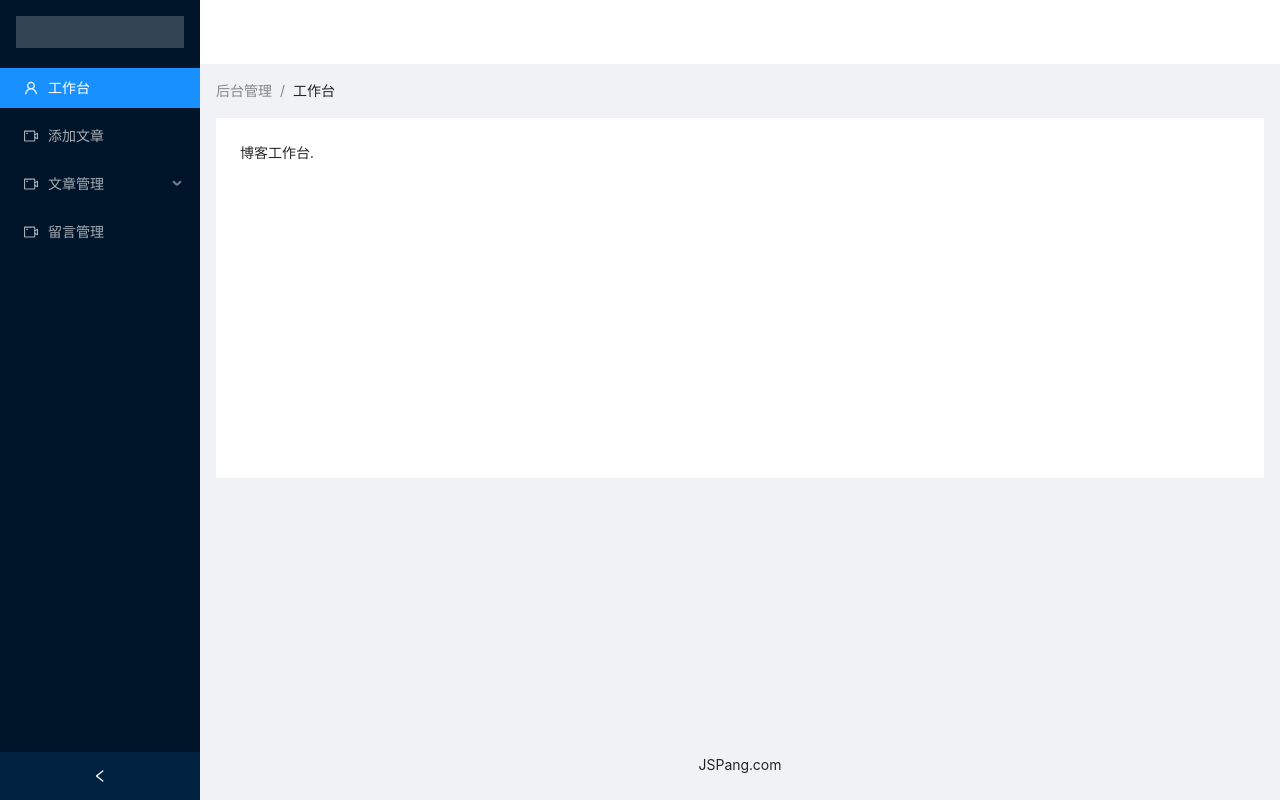
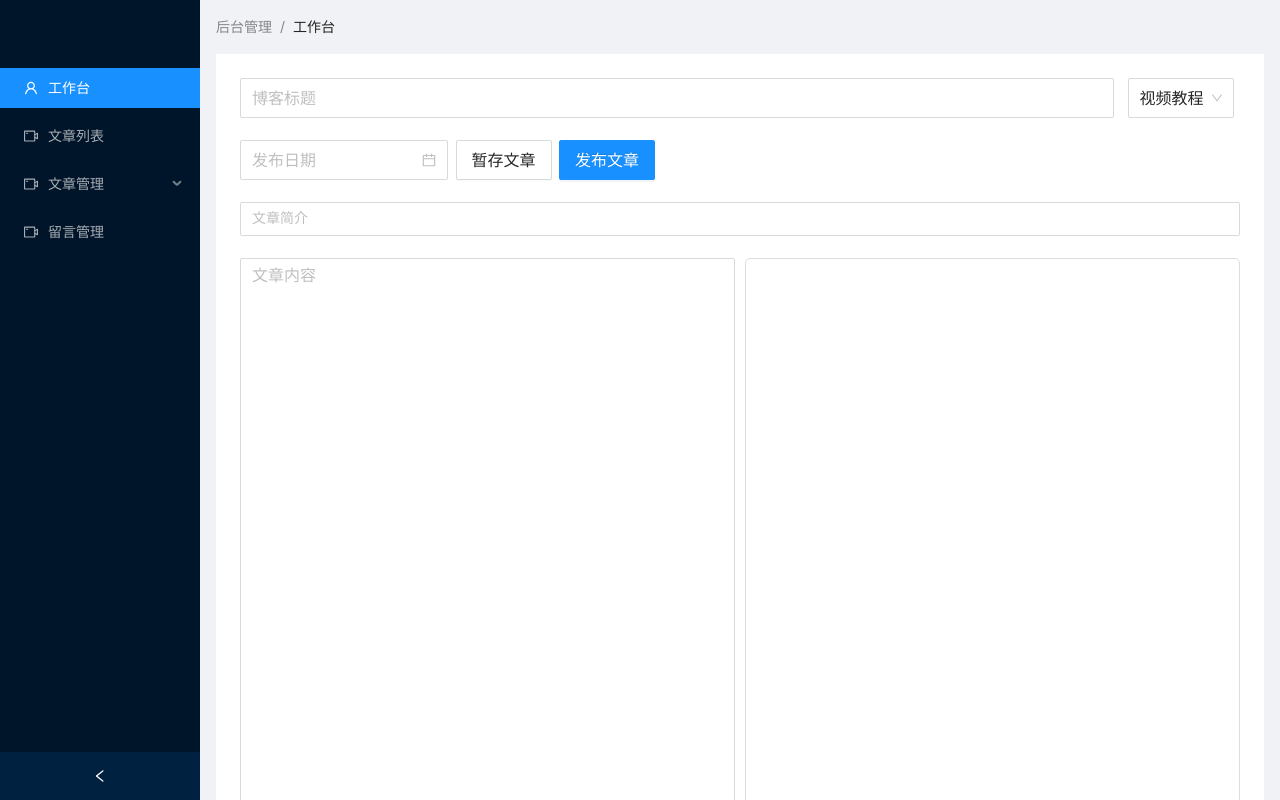
Before and after one commit to chaunceym/meng-blog-admin, a React (Create React App) app: page /index in a window 1280 px wide. Shown: the top 800 px of the page. Built offline with nearby package versions, Linux system fonts and the light colour scheme.

Commit message:
é¡完成登录页功能

```diff
--- a/package.json
+++ b/package.json
@@ -8,8 +8,11 @@
     "@testing-library/react": "^9.3.2",
     "@testing-library/user-event": "^7.1.2",
     "antd": "^4.3.5",
+    "axios": "^0.19.2",
+    "egg-cors": "^2.2.3",
     "react": "^16.13.1",
     "react-dom": "^16.13.1",
+    "react-markdown": "^4.3.1",
     "react-router-dom": "^5.2.0",
     "react-scripts": "3.4.1"
   },
--- /dev/null
+++ b/src/config/config.js
@@ -0,0 +1,5 @@
+const adminUrl = 'http://127.0.0.1:7001/admin/'
+const servicePath = {
+  checkLogin: `${adminUrl}checkLogin`
+}
+export default servicePath
--- a/src/pages/AddArticle.css
+++ b/src/pages/AddArticle.css
@@ -0,0 +1,92 @@
+.markdown-content {
+  font-size: 16px !important;
+  max-height: 745px;
+}
+
+.show-html {
+  padding: 10px;
+  border: 1px solid #ddd;
+  border-radius: 5px;
+  font-size: 16px;
+  height: 745px;
+  overflow: auto;
+}
+
+.show-html h1 {
+  font-size: 30px;
+}
+
+.show-html h2 {
+  font-size: 28px;
+  border-bottom: 1px solid #cbcbcb;
+}
+
+.show-html h3 {
+  font-size: 24px;
+}
+
+.show-html pre {
+  display: block;
+  padding: 5px;
+  border-radius: 5px;
+}
+
+.show-html pre > code {
+  color: #000;
+}
+
+.show-html code {
+  padding: 5px 10px;
+  border-radius: 5px;
+  margin: 0px 3px;
+  color: #ff502c;
+}
+
+.show-html blockquote {
+  border-left: 4px solid #cbcbcb;
+  padding: 10px 10px 10px 30px;
+}
+
+.introduce-html {
+  border-radius: 5px;
+  font-size: 16px;
+}
+
+.introduce-html h1 {
+  font-size: 30px;
+}
+
+.introduce-html h2 {
+  font-size: 28px;
+  border-bottom: 1px solid #cbcbcb;
+}
+
+.introduce-html h3 {
+  font-size: 24px;
+}
+
+.introduce-html pre {
+  display: block;
+  padding: 5px;
+  border-radius: 5px;
+}
+
+.introduce-html pre > code {
+  color: #000;
+}
+
+.introduce-html code {
+  padding: 5px 10px;
+  border-radius: 5px;
+  margin: 0px 3px;
+  color: #ff502c;
+}
+
+.introduce-html blockquote {
+  border-left: 4px solid #cbcbcb;
+  padding: 10px 10px 10px 30px;
+}
+
+.date-select {
+  margin-top: 10px;
+}
--- a/src/pages/AddArticle.js
+++ b/src/pages/AddArticle.js
@@ -0,0 +1,81 @@
+import React, {useState} from 'react';
+import './AddArticle.css'
+import {Row, Col, Input, Select, Button, DatePicker} from 'antd'
+import ReactMarkdown from "react-markdown"
+
+const {Option} = Select;
+const {TextArea} = Input
+
+const AddArticle = () => {
+  const input = '# This is a header\n\nAnd this is a paragraph'
+  const [articleId, setArticleId] = useState(0)  // 文章的ID，如果是0说明是新增加，如果不是0，说明是修改
+  const [articleTitle, setArticleTitle] = useState('')   //文章标题
+  const [articleContent, setArticleContent] = useState('')  //markdown的编辑内容
+  const [markdownContent, setMarkdownContent] = useState('预览内容') //html内容
+  const [introducemd, setIntroducemd] = useState()            //简介的markdown内容
+  const [introducehtml, setIntroducehtml] = useState('等待编辑') //简介的html内容
+  const [showDate, setShowDate] = useState()   //发布日期
+  const [updateDate, setUpdateDate] = useState() //修改日志的日期
+  const [typeInfo, setTypeInfo] = useState([]) // 文章类别信息
+  const [selectedType, setSelectType] = useState(1) //选择的文章类别
+  const inputValueChange = (e) => {
+    console.log(e.target.value)
+    setArticleContent(e.target.value)
+  }
+  return (
+    <div>
+      <Row gutter={5}>
+        <Col span={24}>
+          <Row gutter={10}>
+            <Col span={21}>
+              <Input
+                placeholder="博客标题"
+                size="large"/>
+            </Col>
+            <Col span={3}>
+              &nbsp;
+              <Select defaultValue="Sign Up" size="large">
+                <Option value="Sign Up">视频教程</Option>
+              </Select>
+            </Col>
+          </Row>
+          <br/>
+          <Row gutter={10}>
+            <Col span={24}>
+              <DatePicker placeholder="发布日期" size="large"/>&nbsp;&nbsp;
+              <Button size="large">暂存文章</Button>&nbsp;&nbsp;
+              <Button type="primary" size="large">发布文章</Button>
+            </Col>
+            <Col span={24}>
+              <br/>
+              <TextArea autoSize={true} rows={4} placeholder="文章简介" allowClear={true}/>
+              <br/>
+              <br/>
+            </Col>
+          </Row>
+          <Row gutter={10}>
+            <Col span={12}>
+              <TextArea
+                className="markdown-content"
+                rows={35}
+                value={articleContent}
+                placeholder="文章内容"
+                onChange={inputValueChange}
+              />
+            </Col>
+            <Col span={12}>
+              <div className="show-html">
+                <ReactMarkdown source={articleContent}/>
+              </div>
+            </Col>
+          </Row>
+        </Col>
+        <Col span={6}>
+          <Row>
+          </Row>
+        </Col>
+      </Row>
+    </div>
+  )
+}
+export default AddArticle
--- a/src/pages/AdminIndex.css
+++ b/src/pages/AdminIndex.css
@@ -1,5 +1,4 @@
 .logo {
   height: 32px;
-  background: rgba(255, 255, 255, 0.2);
   margin: 16px;
 }
--- a/src/pages/AdminIndex.js
+++ b/src/pages/AdminIndex.js
@@ -1,5 +1,7 @@
 import React, {useState} from 'react';
 import {Layout, Menu, Breadcrumb} from 'antd';
+import {Route} from 'react-router-dom'
+import AddArticle from "./AddArticle"
 import './AdminIndex.css'
 import {UserOutlined, VideoCameraOutlined} from '@ant-design/icons'
 
@@ -24,7 +26,7 @@ function AdminIndex() {
             <span>工作台</span>
           </Menu.Item>
           <Menu.Item key="2" icon={<VideoCameraOutlined/>}>
-            <span>添加文章</span>
+            <span>文章列表</span>
           </Menu.Item>
           <SubMenu
             key="sub1"
@@ -46,15 +48,18 @@ function AdminIndex() {
         </Menu>
       </Sider>
       <Layout>
-        <Header style={{background: '#fff', padding: 0}}/>
         <Content style={{margin: '0 16px'}}>
           <Breadcrumb style={{margin: '16px 0'}}>
             <Breadcrumb.Item>后台管理</Breadcrumb.Item>
             <Breadcrumb.Item>工作台</Breadcrumb.Item>
           </Breadcrumb>
-          <div style={{padding: 24, background: '#fff', minHeight: 360}}>博客工作台.</div>
+          <div style={{padding: 24, background: '#fff', minHeight: 360}}>
+            <div>
+              <Route path="/index" exact component={AddArticle}/>
+            </div>
+          </div>
         </Content>
-        <Footer style={{textAlign: 'center'}}>JSPang.com</Footer>
+        <Footer style={{textAlign: 'center'}}>mengxiangyu.top</Footer>
       </Layout>
     </Layout>
   )
--- a/src/pages/Login.js
+++ b/src/pages/Login.js
@@ -1,29 +1,60 @@
 import React, {useState} from 'react'
-import {Card, Input, Button, Spin} from 'antd'
-import {UserOutlined,UnorderedListOutlined} from '@ant-design/icons'
+import {Card, Input, Button, Spin, message} from 'antd'
+import {UserOutlined, UnorderedListOutlined} from '@ant-design/icons'
 import './Login.css'
+import axios from "axios"
+import servicePath from "../config/config"
+import {withRouter} from 'react-router-dom'
 
-const Login = () => {
-  const [usename, setUsername] = useState('')
+const Login = (props) => {
+  const [username, setUsername] = useState('')
   const [password, setPassword] = useState('')
   const [isLoading, setIsLoading] = useState(false)
+  const getUsername = (e) => {
+    setUsername(e.target.value)
+  }
+  const getPassword = (e) => {
+    setPassword(e.target.value)
+  }
   const checkLogin = () => {
+    if (!username) {
+      return message.error('用户名不能为空')
+    } else if (!password) {
+      return message.error('密码不能为空')
+    }
     setIsLoading(true)
-    setTimeout(() => {
-      setIsLoading(false)
-    }, 1000)
+    const userInfo = {username, password}
+    axios({
+      url: servicePath.checkLogin,
+      method: 'post',
+      data: userInfo,
+      withCredentials: true
+    })
+      .then(data => {
+        setIsLoading(false)
+        console.log(data.data.message === '登录成功')
+        if (data.data.message === '登录成功') {
+          localStorage.setItem('openId', data.data.openId)
+          props.history.push('/index')
+        } else {
+          message.error('登录失败')
+        }
+      })
+      .catch(err => {
+        console.log(err)
+      })
   }
   return (
     <div className="login-div">
       <Spin tip="loading..." spinning={isLoading}>
         <Card title="白日梦的博客管理系统" bordered={true} style={{width: 400}}>
-          <Input id="username" size="large" placeholder="输入用户名"
+          <Input onInput={getUsername} id="username" size="large" placeholder="输入用户名" value={username}
                  prefix={<UserOutlined style={{color: 'rgba(0,0,0,.25'}}/>}
           />
           <br/>
           <br/>
-          <Input.Password id="password" size="large" placeholder="输入密码"
-                          prefix={<UnorderedListOutlined  style={{color: 'rgba(0,0,0,.25'}}/>}
+          <Input.Password onInput={getPassword} value={password} id="password" size="large" placeholder="输入密码"
+                          prefix={<UnorderedListOutlined style={{color: 'rgba(0,0,0,.25'}}/>}
           />
           <br/>
           <br/>
--- a/src/router/index.js
+++ b/src/router/index.js
@@ -2,6 +2,7 @@ import React from 'react'
 import {BrowserRouter as Router, Route} from 'react-router-dom'
 import Login from '../pages/Login'
 import AdminIndex from "../pages/AdminIndex"
+import AddArticle from "../pages/AddArticle"
 
 const Main = () => {
   return (
```
Also changed, not shown: 1 other file (tests, documents, lock files or other folders).
